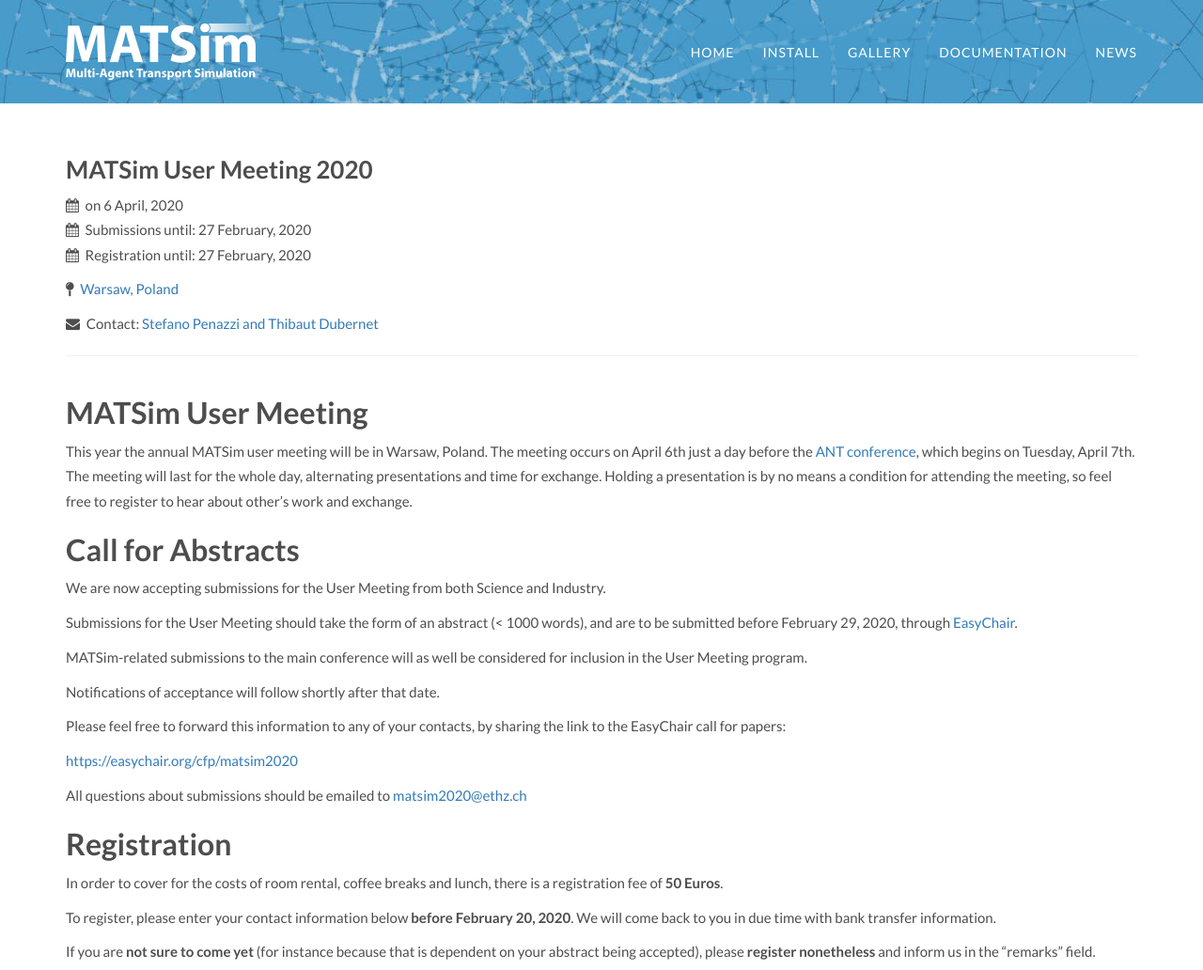
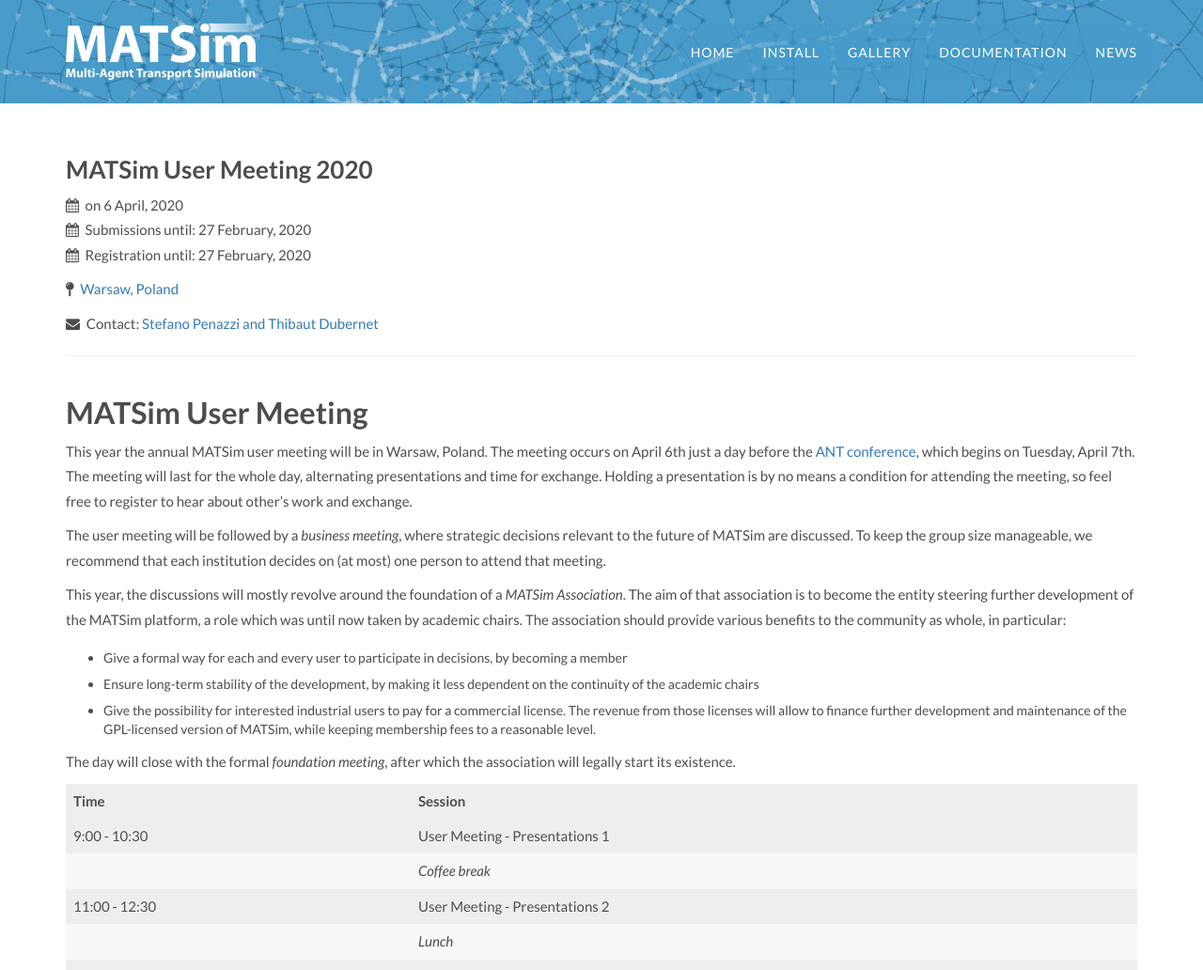
Before and after one commit to matsim-org/jekyll-website, a Jekyll site: the page built from _conferences/user_meeting_2020.md, in a window 1280 px wide and 1400 px high. Shown: the top 1032 px of the window at 94% size. Built offline with Jekyll 4.4.1, drawn with Linux system fonts in a browser that asks for light colours; some web fonts are replaced; some of the changed text lies outside the part shown; grey boxes are pictures that could not be loaded.

Commit message:
add information about foundation

```diff
--- a/_conferences/user_meeting_2020.md
+++ b/_conferences/user_meeting_2020.md
@@ -27,6 +27,46 @@
 The meeting will last for the whole day, alternating presentations and time for exchange.
 Holding a presentation is by no means a condition for attending the meeting,
 so feel free to register to hear about other's work and exchange.
+
+The user meeting will be followed by a _business meeting_,
+where strategic decisions relevant to the future of MATSim are discussed.
+To keep the group size manageable, we recommend that each institution decides on
+(at most) one person to attend that meeting.
+
+This year, the discussions will mostly revolve around the foundation of a
+_MATSim Association_. The aim of that association is to become the entity steering
+further development of the MATSim platform, a role which was until now taken by academic chairs.
+The association should provide various benefits to the community as whole, in particular:
+
+- Give a formal way for each and every user to participate in decisions, by becoming a member
+- Ensure long-term stability of the development, by making it less dependent on the continuity of the academic chairs
+- Give the possibility for interested industrial users to pay for a commercial license.
+    The revenue from those licenses will allow to finance further
+    development and maintenance of the GPL-licensed version of MATSim,
+    while keeping membership fees to a reasonable level.
+
+The day will close with the formal _foundation meeting_,
+after which the association will legally start its existence.
+
+{:.extension-table}
+| Time           | Session                           |
+|----------------|-----------------------------------|
+|  9:00 - 10:30  | User Meeting - Presentations 1    |
+|                | _Coffee break_                    |
+| 11:00 - 12:30  | User Meeting - Presentations 2    |
+|                | _Lunch_                           |
+| 14:00 - 15:30  | User Meeting - Presentations 3    |
+|                | _Coffee break_                    |
+| 16:00 - 17:30  | Business Meeting                  |
+| 17:30 - 18:30  | Founding Meeting                  |
+
+Three [documents](https://polybox.ethz.ch/index.php/s/vXPsHvfwwfooTE0)
+where prepared and will be discussed:
+- the articles of the association, listing its purpose and rules
+- the _contribution agreement_, through which all past developers will be able to give the right
+    to the association to use their contribution to fulfill its mission,
+    by sharing ownership
+- the _contributor terms_, which future contributors will have to accept when doing a pull request.
 
 ## Call for Abstracts
 
```
